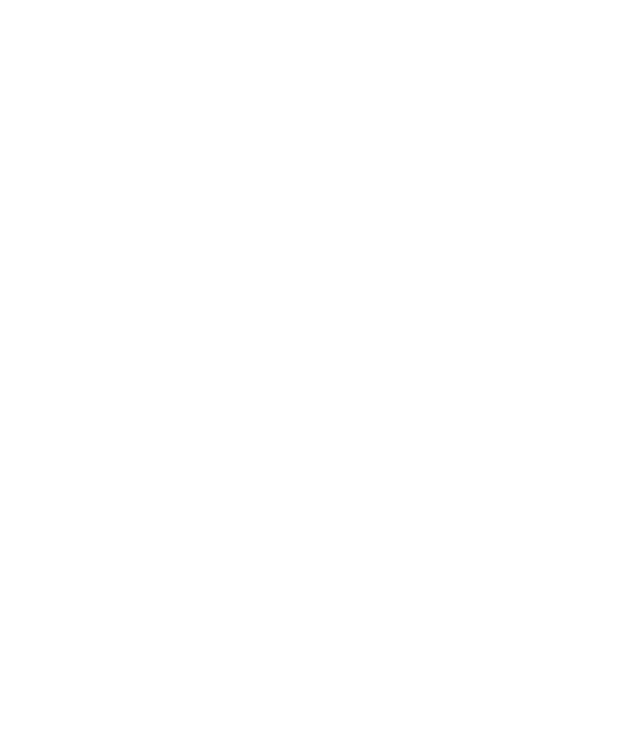
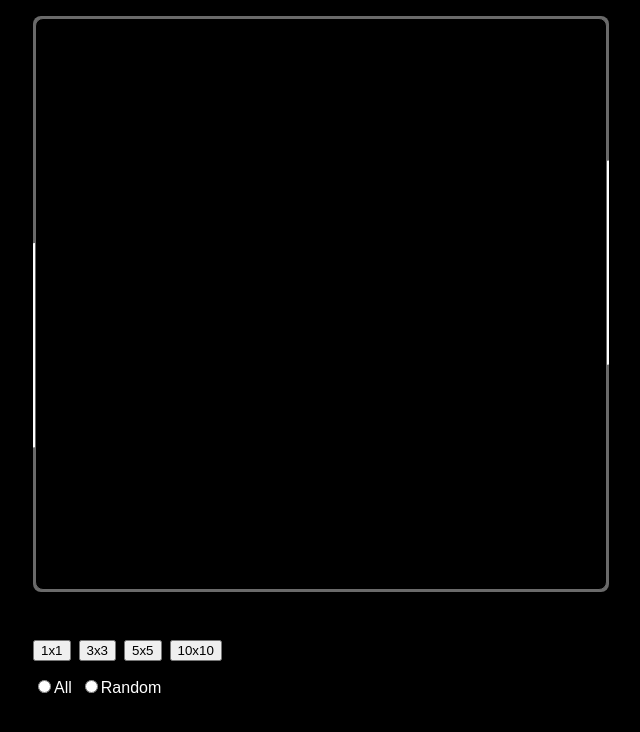
Before and after one commit to stoneshih225/homework-border-animation, a Vue app: page / in a window 1280 px wide. Shown: the top 732 px of the page, without its empty margins (319-959 px from the left). Built offline with nearby package versions, Linux system fonts and the light colour scheme.

Commit message:
feat: 🎸 更新 App 組件，引入 Box、Button 與 Radio 組件

```diff
--- a/src/App.vue
+++ b/src/App.vue
@@ -1,10 +1,19 @@
 <script setup lang="ts">
-
+import Box from './components/Box/Box.vue';
+import Button from './components/Button/Button.vue';
+import Radio from './components/Radio/Radio.vue';
+import controllerConfig from './controllerConfig';
 </script>
 
 <template>
     <div class="app">
-        <!--  -->
+        <div class="content-container">
+            <Box />
+        </div>
+        <div class="controller-container">
+            <Button :buttonList="controllerConfig.buttonList" />
+            <Radio :radioList="controllerConfig.radioList" />
+        </div>
     </div>
 </template>
 
@@ -12,6 +21,29 @@
 .app {
     position: relative;
     overflow: hidden;
+    padding: 1rem;
+    min-width: 390px;
     min-height: 100vh;
+    background-color: #000;
+
+    .content-container {
+        position: relative;
+        margin-bottom: 3rem;
+        padding-bottom: calc(100% / 358 * 358);
+        height: 100%;
+
+        @media (min-width: 576px) {
+            margin: 0 auto 3rem;
+            padding-bottom: calc(576px / 358 * 358);
+            width: 576px;
+        }
+    }
+
+    .controller-container {
+        @media (min-width: 576px) {
+            margin: 0 auto;
+            width: 576px;
+        }
+    }
 }
 </style>
```
